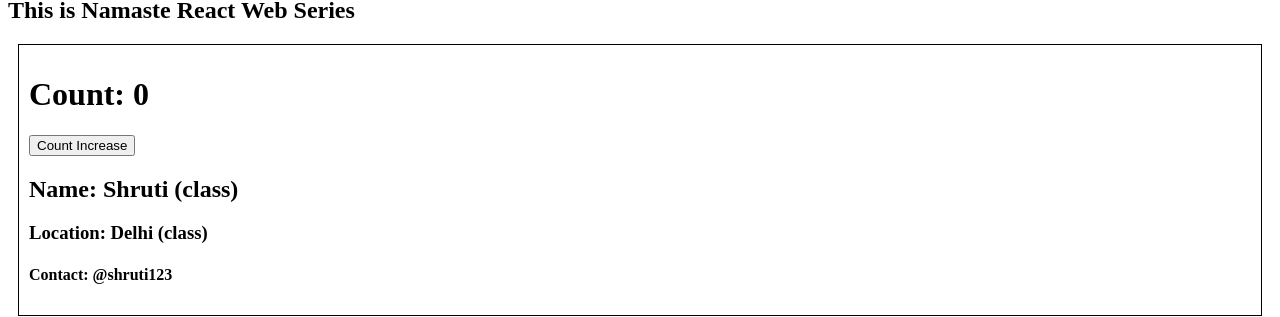
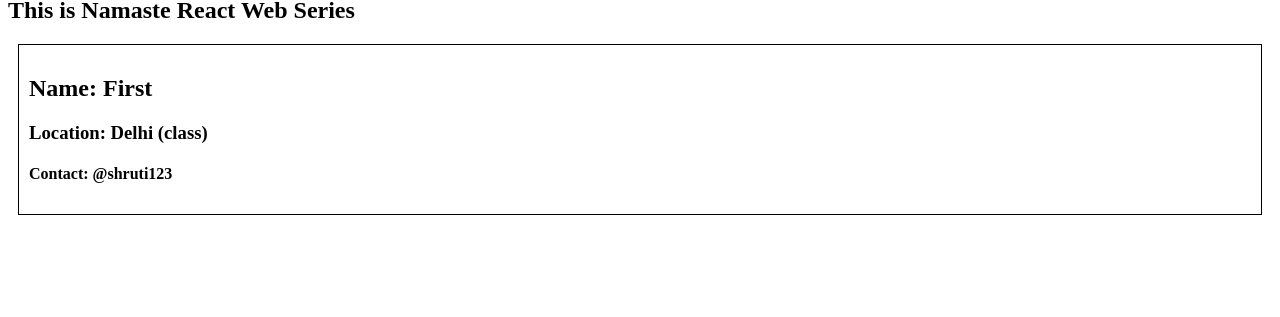
Before and after one commit to shrutisingh2176/Food_App, a React (Vite) app: page /about in a window 1280 px wide. Shown: the part 247-564 px from the top of the page. Built offline with nearby package versions, Linux system fonts and the light colour scheme.

Commit message:
Multiple-Childrens & Onclick-btn

```diff
--- a/src/components/About.tsx
+++ b/src/components/About.tsx
@@ -1,13 +1,30 @@
  import User from "./User";
  import UserClass from "./UserClass";
+ import { Component } from "react";
+ //import React from "react";
 
- const About=() =>{
+    class About extends Component { // On place of Component we can also => React.Component
+        constructor(props: any) {
+            super(props);
+           // console.log("Parent Constructor");
+        }
+
+        componentDidMount(): void {
+          //  console.log("Parent Component Did Mount");
+        }
+
+        render() {
+           // console.log("Parent Render");
             return(
                 <div>
                     <h1>About Us</h1>
                     <h2> This is Namaste React Web Series </h2>
-             <UserClass name={"Shruti (class)"} location={"Delhi (class)"}/>
+                    <UserClass name={"First"} location={"Delhi (class)"}/>
+
                 </div>
-    )
+            );
         };
+    }
+
+
     export default About;
--- a/src/components/UserClass.tsx
+++ b/src/components/UserClass.tsx
@@ -13,26 +13,40 @@ interface UserState {
 class UserClass extends React.Component<UserProps, UserState> {
     constructor(props: any) {
         super(props);
-        this.state = {
-            count:0
-        };
+
+        // this.state = {
+        //     count:0
+        // };
+
+        //console.log(this.props.name + "Child Constructor");
+    }
+
+     componentDidMount(){
+       // console.log(this.props.name + "Child Component Did Mount");
+        // API call
+
     }
 
     render() {
         const { name, location } = this.props;
-        const { count } = this.state;
+       // const { count } = this.state;
+
+       // console.log( this.props.name + "Child Render");
+
         return (
         <div className ="user-card">
-            <h1>Count: {count}</h1>
-            <button onClick ={() => {
+            {/* <h1>Count: {count}</h1> */}
+            {/* <button onClick ={() => {
 
                this.setState({count: this.state.count +1
 
                  });
-            }}>Count Increase</button>
+            }}>Count Increase</button> */}
+
             <h2> Name: {name} </h2>
             <h3>Location: {location}</h3>
             <h4> Contact: @shruti123</h4>
+
         </div>
         );
     }
```
Lines whose indentation alone changed are shown as unchanged.
